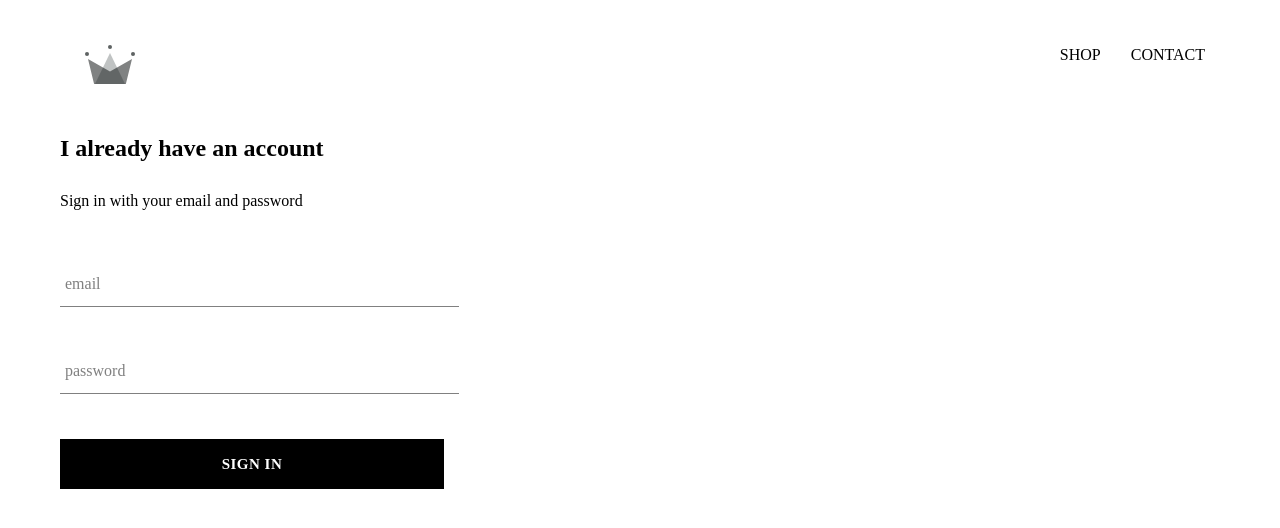
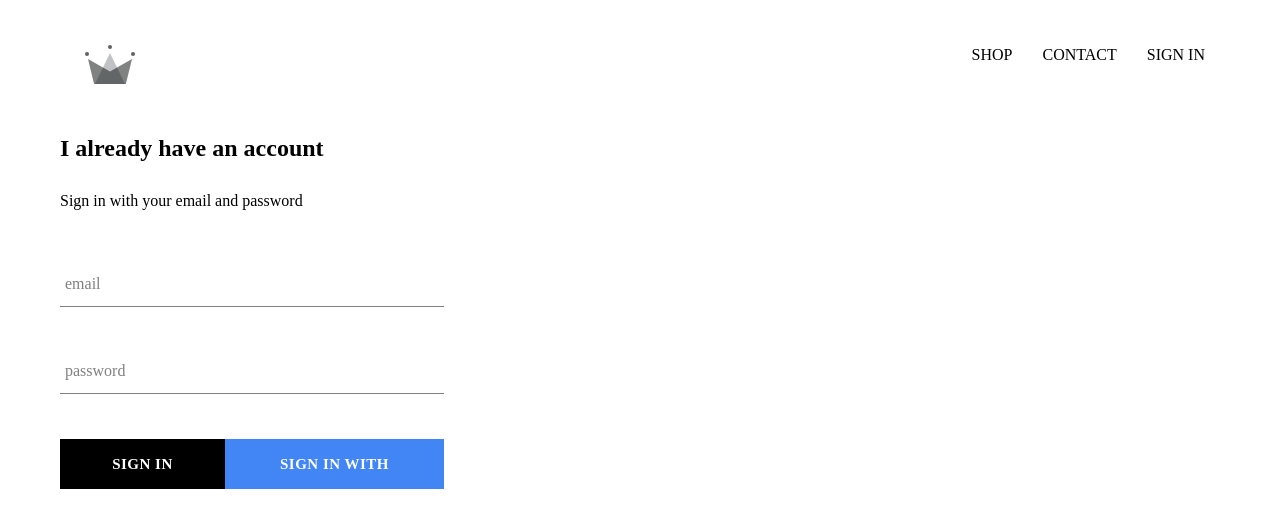
Before and after one commit to Doringl/crwn-clothing, a React (Create React App) app: page /signIn in a window 1280 px wide. Shown: the top 528 px of the page. Built offline with nearby package versions, Linux system fonts and the light colour scheme; no server answers.

Commit message:
integrated firebase into application

```diff
--- a/package.json
+++ b/package.json
@@ -6,6 +6,7 @@
     "@testing-library/jest-dom": "^4.2.4",
     "@testing-library/react": "^9.3.2",
     "@testing-library/user-event": "^7.1.2",
+    "firebase": "^7.14.2",
     "node-sass": "^4.13.1",
     "react": "^16.13.1",
     "react-dom": "^16.13.1",
--- a/src/App.css
+++ b/src/App.css
@@ -7,3 +7,7 @@
   text-decoration: none;
   color: black;
 }
+
+* {
+  box-sizing: border-box;
+}
--- a/src/App.js
+++ b/src/App.js
@@ -4,12 +4,34 @@
 import HomePage from './pages/homePage/homePage';
 import ShopPage from './pages/shopPage/shopPage';
 import MemberShipPage from './pages/memberShipPage/memberShipPage';
+import { auth } from './firebase/firebase.utils';
 import { Switch, Route } from 'react-router-dom';
 
-function App() {
+class App extends React.Component {
+  constructor() {
+    super();
+    this.state = {
+      currentUser: null,
+    };
+  }
+
+  unSubscribeFromAuth = null;
+
+  componentDidMount() {
+    this.unSubscribeFromAuth = auth.onAuthStateChanged((user) => {
+      this.setState({ currentUser: user });
+      console.log(user);
+    });
+  }
+
+  componentWillUnmount() {
+    this.unSubscribeFromAuth();
+  }
+
+  render() {
     return (
       <div className='App'>
-      <Header />
+        <Header currentUser={this.state.currentUser} />
         <Switch>
           <Route exact path='/' component={HomePage} />
           <Route path='/shop' component={ShopPage} />
@@ -18,5 +40,6 @@
       </div>
     );
   }
+}
 
 export default App;
--- a/src/components/customButton/customButton.jsx
+++ b/src/components/customButton/customButton.jsx
@@ -1,8 +1,11 @@
 import React from 'react';
 import './customButton.styles.scss';
 
-const CustomButton = ({ children, ...otherProps }) => (
-  <button className='customButton' {...otherProps}>
+const CustomButton = ({ children, isGoogleSignIn, ...otherProps }) => (
+  <button
+    className={`${isGoogleSignIn ? 'googleSignIn' : ''} customButton`}
+    {...otherProps}
+  >
     {children}
   </button>
 );
--- a/src/components/customButton/customButton.styles.scss
+++ b/src/components/customButton/customButton.styles.scss
@@ -19,4 +19,14 @@
     color: black;
     border: 1px solid black;
   }
+
+  &.googleSignIn {
+    background-color: #4285f4;
+    color: white;
+
+    &:hover {
+      background-color: #357ae8;
+      border: none;
+    }
+  }
 }
--- a/src/components/header/header.jsx
+++ b/src/components/header/header.jsx
@@ -1,9 +1,10 @@
 import React from 'react';
 import './header.styles.scss';
 import { ReactComponent as Logo } from '../../assets/logo/crwnLogo.svg';
+import { auth } from '../../firebase/firebase.utils';
 import { Link } from 'react-router-dom';
 
-const Header = () => (
+const Header = ({ currentUser }) => (
   <div className='header'>
     <Link className='logoContainer' to='/'>
       <Logo className='logo' />
@@ -15,6 +16,15 @@
       <Link className='option' to='/contact'>
         CONTACT
       </Link>
+      {currentUser ? (
+        <div className='option' onClick={() => auth.signOut()}>
+          SIGN OUT
+        </div>
+      ) : (
+        <Link className='option' to={'/signIn'}>
+          SIGN IN
+        </Link>
+      )}
     </div>
   </div>
 );
--- a/src/components/header/header.styles.scss
+++ b/src/components/header/header.styles.scss
@@ -20,6 +20,7 @@
 
     .option {
       padding: 10px 15px;
+      cursor: pointer;
     }
   }
 }
--- a/src/components/signIn/signIn.jsx
+++ b/src/components/signIn/signIn.jsx
@@ -2,6 +2,7 @@
 import './signIn.styles.scss';
 import FormInput from '../formInput/formInput';
 import CustomButton from '../customButton/customButton';
+import { signInWithGoogle } from '../../firebase/firebase.utils';
 
 class SignIn extends React.Component {
   constructor(props) {
@@ -44,8 +45,13 @@
             label='password'
             required
           />
+          <div className='buttons'>
+            <CustomButton type='submit'>Sign In</CustomButton>
+            <CustomButton onClick={signInWithGoogle} isGoogleSignIn>
+              Sign In With Google
+            </CustomButton>
+          </div>
         </form>
-        <CustomButton type='submit'>Sign In</CustomButton>
       </div>
     );
   }
--- a/src/components/signIn/signIn.styles.scss
+++ b/src/components/signIn/signIn.styles.scss
@@ -6,4 +6,9 @@
   .title {
     margin: 10px 0px;
   }
+
+  .buttons {
+    display: flex;
+    justify-content: space-between;
+  }
 }
--- /dev/null
+++ b/src/firebase/firebase.utils.js
@@ -0,0 +1,24 @@
+import firebase from 'firebase/app';
+import 'firebase/auth';
+import 'firebase/storage';
+
+const firebaseConfig = {
+  apiKey: 'AIzaSyBAX7CHj9G37_xa-lgQG2dK25TRRvXcQAA',
+  authDomain: 'crwnclothingdb-24245.firebaseapp.com',
+  databaseURL: 'https://crwnclothingdb-24245.firebaseio.com',
+  projectId: 'crwnclothingdb-24245',
+  storageBucket: 'crwnclothingdb-24245.appspot.com',
+  messagingSenderId: '882904831226',
+  appId: '1:882904831226:web:26c6b6f89758c9e3d82543',
+  measurementId: 'G-JF46TJJ7SM',
+};
+firebase.initializeApp(firebaseConfig);
+
+export const auth = firebase.auth();
+export const fireStore = firebase.storage();
+
+const provider = new firebase.auth.GoogleAuthProvider();
+provider.setCustomParameters({ prompt: 'select_account' });
+export const signInWithGoogle = () => auth.signInWithPopup(provider);
+
+export default firebase;
```
Also changed, not shown: 1 other file (tests, documents, lock files or other folders). Lines whose indentation alone changed are shown as unchanged.
